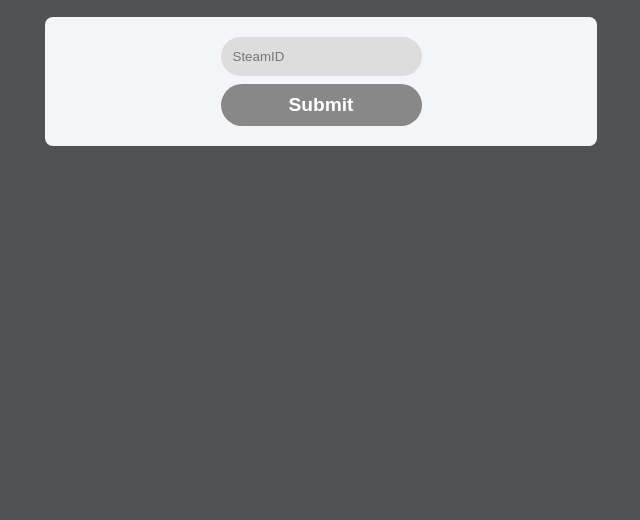
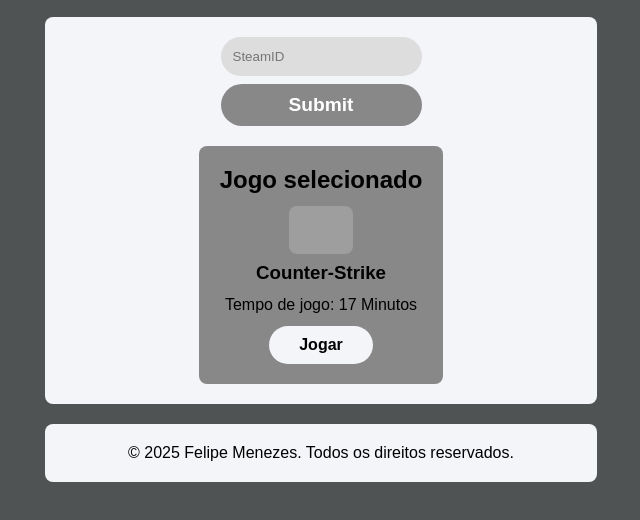
Before and after one commit to Pandore10/Steam-Game-Picker, a plain HTML site: page index.html in a window 1280 px wide. Shown: the part 100-620 px from the top of the page, without its empty margins (319-959 px from the left). Drawn offline with Linux system fonts and the light colour scheme; grey boxes are pictures that could not be loaded.

Commit message:
Front finalizado

```diff
--- a/index.html
+++ b/index.html
@@ -25,11 +25,11 @@
                 <input type="text" id="steamid" placeholder="SteamID"/>
                 <input class="pointer" type="submit"/>
             </form>
-            <div id="resultado"></div>
         </div>
+        <div id="resultado" class="default-block flex align-center flex-col gap-md"></div>
     </main>
-    <footer>
-        <p></p>
+    <footer class="default-block flex flex-col align-center">
+        <p>© 2025 Felipe Menezes. Todos os direitos reservados.</p>
     </footer>
     <script src="./script.js"></script>
 </body>
--- a/script.js
+++ b/script.js
@@ -1,31 +1,79 @@
 const mock = {
-    "response": {
-        "game_count": 2,
-        "games": [
-            {
-                "appid": 10,
-                "name": "Counter-Strike",
-                "playtime_forever": 17,
-                "img_icon_url": "6b0312cda02f5f777efa2f3318c307ff9acafbb5",
-                "playtime_windows_forever": 0,
-                "playtime_mac_forever": 0,
-                "playtime_linux_forever": 0,
-                "playtime_deck_forever": 0,
-                "rtime_last_played": 1558055417,
-                "content_descriptorids": [2, 5],
-                "playtime_disconnected": 0
-            }
-        ]
-    }
+    "appid": 10,
+    "name": "Counter-Strike",
+    "playtime": 17,
+    "img_hash": "6b0312cda02f5f777efa2f3318c307ff9acafbb5",
 }
 
-function getGames() {
+async function getGames() {
     const steamid = document.getElementById('steamid').value;
 
     if ((steamid.length != 17) || (!isInt(steamid))) {
         alert("Invalid SteamID64.");
+        return;
     }
+
+    /*try {
+        const response = await fetch();
+        const data = await response.json();
+
+        return data;
+    } catch (error) {
+        console.error('Erro de fetch: ', error);
+    }*/
 }
+
+function buildPage(data) {
+    const resultadoDiv = document.getElementById('resultado');
+
+    //Adicionando headerText
+    const headerText = document.createElement('h2');
+    headerText.innerHTML = `Jogo selecionado`;
+    headerText.setAttribute('id', "gameHeaderText");
+
+    //Adicionando jogo selecionado
+    const selected = document.createElement('div');
+    selected.setAttribute('class', 'flex flex-col align-center gap-sm');
+
+    const icone = document.createElement('img');
+    icone.setAttribute('id', "gameIcon");
+    icone.setAttribute('src', `http://media.steampowered.com/steamcommunity/public/images/apps/${data.appid}/${data.img_hash}.jpg`);
+
+    const gameName = document.createElement('h3');
+    gameName.setAttribute('id', "gameName");
+    gameName.innerHTML = `${data.name}`;
+
+    selected.appendChild(icone);
+    selected.appendChild(gameName);
+
+
+    //Arredondando minutos para horas
+    let tempoJogado = data.playtime;
+    let minuteToggle = true;
+    if (tempoJogado >= 60) {
+        tempoJogado = Math.round((tempoJogado / 60) * 100) / 100;
+        minuteToggle = false;
+    }
+
+    //Adicionando o tempo de jogo
+    const playtime = document.createElement('p');
+    playtime.innerHTML = `Tempo de jogo: ${tempoJogado} ${minuteToggle ? "Minutos" : "Horas"}`;
+    playtime.setAttribute('id', 'gamePlaytime');
+
+    //Adicionando botão de jogar
+    const playButton = document.createElement('a');
+    playButton.innerHTML = "Jogar";
+    playButton.setAttribute('id', "gamePlayButton");
+    playButton.setAttribute('href', `steam://run/${data.appid}`);
+
+    //Fazendo append dos elementos ao div
+    resultadoDiv.appendChild(headerText);
+    resultadoDiv.appendChild(selected);
+    resultadoDiv.appendChild(playtime);
+    resultadoDiv.appendChild(playButton);
+}
+
+buildPage(mock);
 
 function isInt(valor) {
     return !isNaN(valor) && parseInt(Number(valor)) == valor && !isNaN(parseInt(valor, 10));
--- a/styles.css
+++ b/styles.css
@@ -134,3 +134,28 @@ input[type="submit"]:hover {
 #github-logo {
     height: 30px;
 }
+
+#resultado {
+    background-color: #888;
+}
+
+#gameIcon {
+    height: 48px;
+    border-radius: 8px;
+}
+
+#gamePlayButton:link, #gamePlayButton:visited {
+    background-color: var(--content-bg-color);
+    transition: background-color .3s ease;
+
+    padding: 10px 30px;
+    border-radius: 100px;
+
+    text-decoration: none;
+    color: black;
+    font-weight: bold;
+}
+
+#gamePlayButton:hover, #gamePlayButton:active {
+    background-color: #DDD;
+}
```
